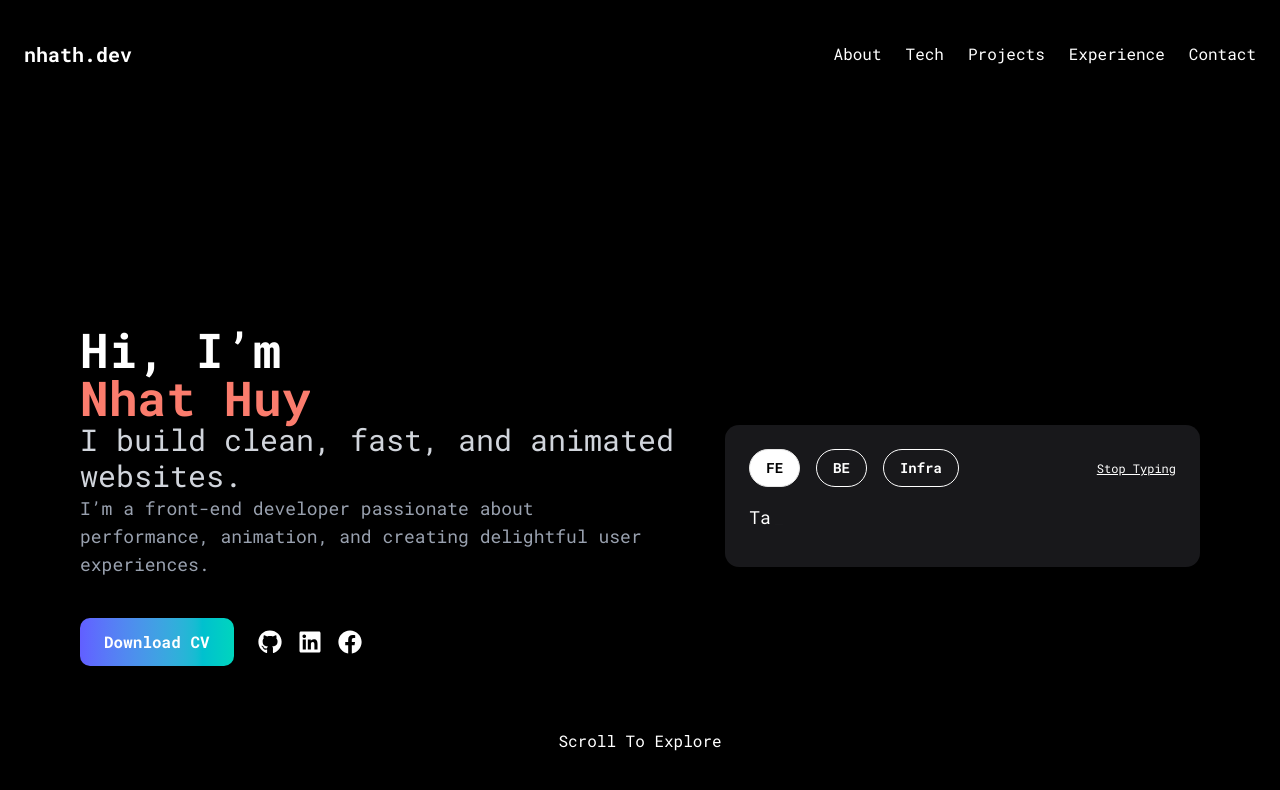
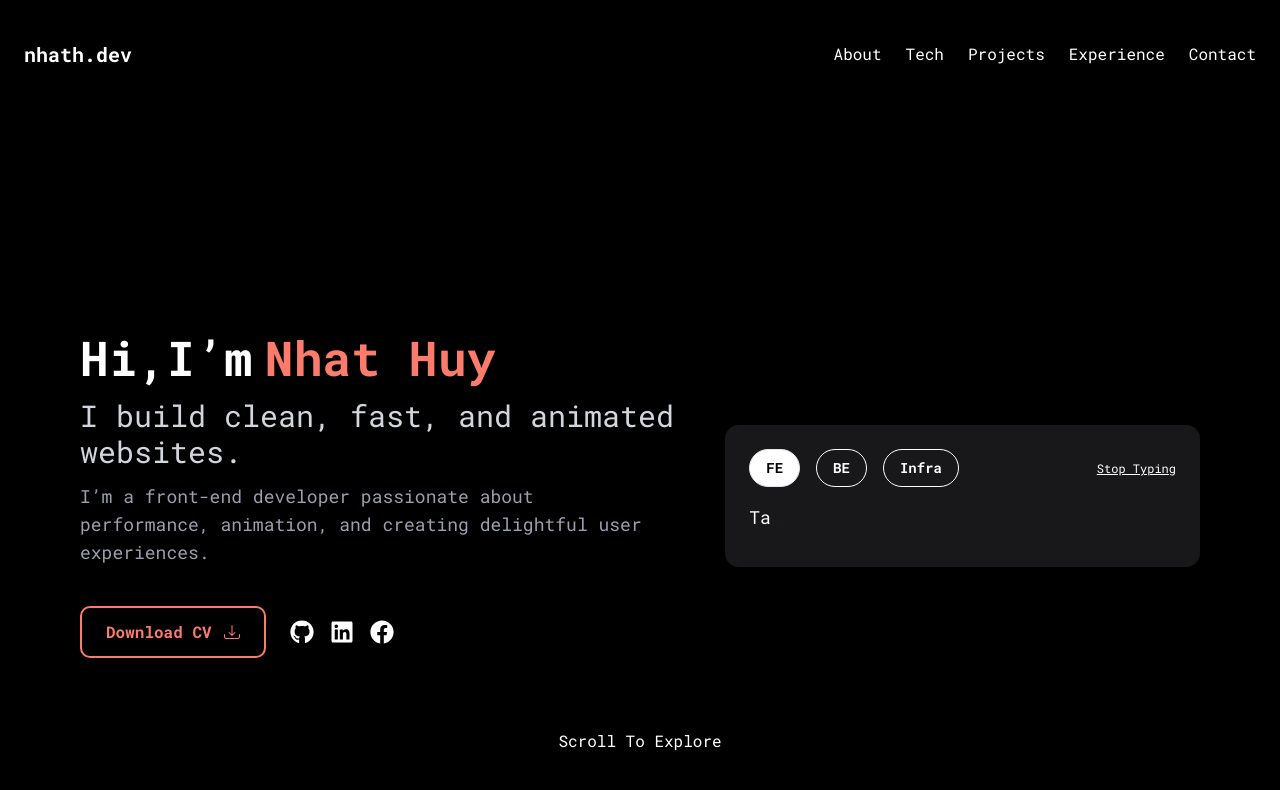
Before and after one commit to nhath24042001/my-portfolio, a Next.js app: page / in a window 1280 px wide. Shown: the top 790 px of the page. Built offline with nearby package versions, Linux system fonts and the light colour scheme.

Commit message:
feat: enhance InfoSection with download button and update social media links

```diff
--- a/src/components/shared/InfoSection.tsx
+++ b/src/components/shared/InfoSection.tsx
@@ -1,54 +1,56 @@
 import { FaGithub, FaLinkedin, FaFacebook } from 'react-icons/fa'
+import { BsDownload } from "react-icons/bs";
+
 
 export default function InfoSection() {
     return (
         <>
-            <div>                <h1 className=" text-3xl md:text-5xl font-bold transform transition-transform duration-300 hover:scale-105 cursor-pointer">
-                Hi, I’m <br />
-                <span className="text-transparent bg-clip-text bg-[#FB7C6D] drop-shadow-[0_2px_1px_rgba(0,0,0,0.6)]">
-                    Nhat Huy
-                </span>
-            </h1>
-
-                <h2 className=" text-xl md:text-3xl text-gray-300 hover:text-white transform transition-transform duration-300 hover:scale-105 cursor-pointer">
+            <div>
+                <h1 className=" text-3xl md:text-5xl font-bold transform transition-transform duration-300 hover:scale-105 cursor-pointer">
+                    Hi,I’m
+                    <span className="text-transparent mx-3 bg-clip-text bg-[#FB7C6D] drop-shadow-[0_2px_1px_rgba(0,0,0,0.6)]">
+                        Nhat Huy
+                    </span>
+                </h1>
+                <h2 className="text-xl md:text-3xl text-gray-300 mt-4 hover:text-white transform transition-transform duration-300 hover:scale-105 cursor-pointer">
                     I build clean, fast, and animated websites.
                 </h2>
-
-                <p className=" text-md md:text-lg text-gray-400 max-w-xl hover:text-gray-100 transform transition-transform duration-300 hover:scale-105 cursor-pointer">
-                    I’m a front-end developer passionate about performance, animation, and creating delightful user experiences.
+                <p className="mt-3 text-md md:text-lg text-gray-400 max-w-xl hover:text-gray-100 transform transition-transform duration-300 hover:scale-105 cursor-pointer">
+                    I’m a front-end developer passionate about performance, animation, and
+                    creating delightful user experiences.
                 </p>
-
                 <div className="flex flex-col sm:flex-row items-start sm:items-center gap-6 mt-10">
                     <a
                         href="/cv-nhat-huy.pdf"
                         download
-                        className="bg-gradient-to-r from-indigo-500 to-teal-400 px-6 py-3 rounded-lg text-white font-semibold shadow-md hover:scale-105 transition-transform duration-300"
+                        className="px-6 py-3 flex items-center border-2 border-[#FB7C6D] text-[#FB7C6D] gap-3 rounded-lg font-semibold shadow-md hover:scale-105 transition-transform duration-300"
                     >
                         Download CV
+                        <BsDownload />
                     </a>
 
                     <div className="flex gap-4 text-2xl mt-2 sm:mt-0">
                         <a
-                            href="https://github.com/yourusername"
+                            href="https://github.com/nhath24042001"
                             target="_blank"
                             rel="noopener noreferrer"
-                            className="hover:text-indigo-400 transition-transform transform hover:scale-125"
+                            className="transition-transform transform hover:scale-125"
                         >
                             <FaGithub />
                         </a>
                         <a
-                            href="https://www.linkedin.com/in/yourprofile"
+                            href="https://www.linkedin.com/in/huy-nguy%E1%BB%85n-v%C4%83n-nh%E1%BA%ADt-2242b7273/"
                             target="_blank"
                             rel="noopener noreferrer"
-                            className="hover:text-blue-400 transition-transform transform hover:scale-125"
+                            className="transition-transform transform hover:scale-125"
                         >
                             <FaLinkedin />
                         </a>
                         <a
-                            href="https://www.facebook.com/yourprofile"
+                            href="https://www.facebook.com/nhathuy17.uit"
                             target="_blank"
                             rel="noopener noreferrer"
-                            className="hover:text-blue-500 transition-transform transform hover:scale-125"
+                            className="transition-transform transform hover:scale-125"
                         >
                             <FaFacebook />
                         </a>
```
